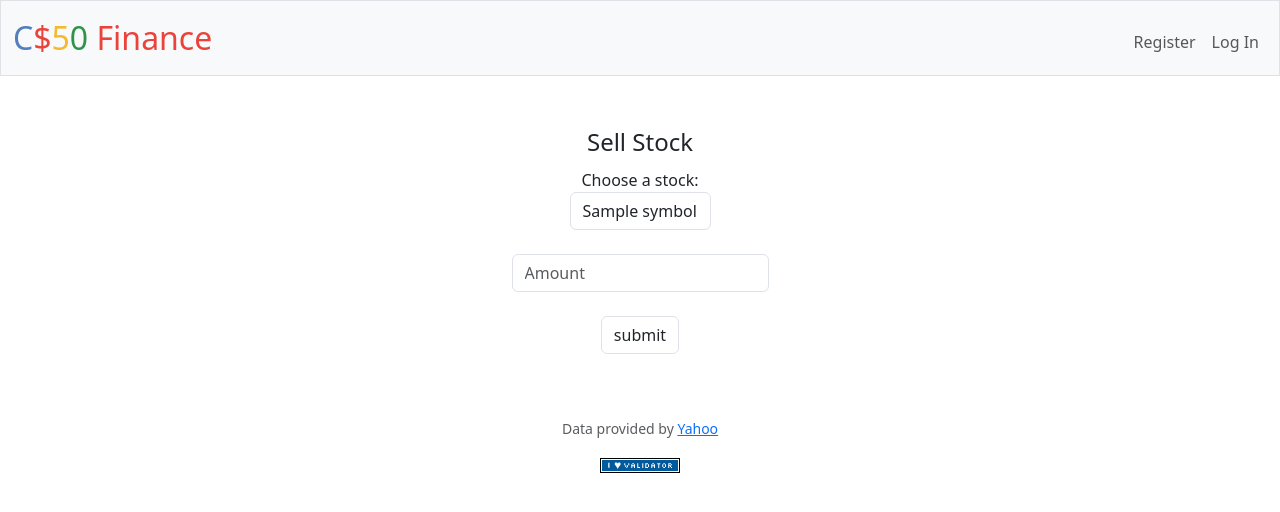
After one commit to Threeinone/cs50x, a Flask app: template finance/templates/sell.html in a window 1280 px wide. The commit adds this page. Shown: the top 512 px of the page. Run offline with Flask 3, Linux system fonts and the light colour scheme; the template is opened without the code that fills it: most values are stand-ins (such as "Sample title", 1, 10 or a date in 2020).

Commit message:
almost done
about to refactor db

```diff
--- a/finance/app.py
+++ b/finance/app.py
@@ -1,13 +1,13 @@
-# module boilerplate {{{
 import os
 
 import sqlite3
 from flask import Flask, flash, redirect, render_template, request, session
 from flask_session import Session
 from werkzeug.security import check_password_hash, generate_password_hash
+from datetime import datetime
+from pytz import timezone
 
 from helpers import apology, login_required, lookup, usd
-# }}}
 
 # Configure application
 app = Flask(__name__)
@@ -37,14 +37,72 @@ def after_request(response):
 @login_required
 def index():
     """Show portfolio of stocks"""
-    return apology("TODO")
+    user = cur.execute("SELECT username, cash FROM users WHERE id = ?"
+                       , (session["user_id"],)
+                       ).fetchone()
+
+    portfolio = cur.execute("SELECT symbol, amount, bought_price FROM stocks WHERE user_id = ?"
+                            , (session["user_id"],)
+                            ).fetchall()
+    stocks = []
+    for entry in portfolio:
+        stock = next((item for item in stocks if item["symbol"] == entry["symbol"]), None)
+        if stock:
+            stock["owned"] = stock["owned"] + entry["amount"]
+        else:
+            look = lookup(entry["symbol"])
+            stock = { 'symbol': entry["symbol"]
+                    , 'owned': entry["amount"]
+                    , 'price': look["price"] if look else None
+                    }
+            stock["greater"] = (stock["price"] > entry["bought_price"])
+            stocks.append(stock)
+
+    return render_template("index.html", user=user, stocks=stocks)
 
 
 @app.route("/buy", methods=["GET", "POST"])
 @login_required
 def buy():
     """Buy shares of stock"""
-    return apology("TODO")
+    if request.method == "POST":
+        symbol = request.form["symbol"]
+        amount = int(request.form["amount"])
+        cash = cur.execute("SELECT cash FROM users WHERE id = ?",
+                           (session["user_id"],)).fetchone()["cash"]
+        price = lookup(symbol)["price"]
+        time = datetime.now(timezone('America/New_York')).timetuple()
+
+        if not (price or amount):
+            return apology("bad input", 403)
+        elif (cash < (price * amount)):
+            return apology("too poor", 403)
+
+        cur.execute("""
+                    update users
+                    set cash = ?
+                    where id = ?
+                    """, (cash - (price * amount), session["user_id"]))
+
+        cur.execute("""
+                    INSERT INTO
+                    stocks(user_id, symbol, bought_price, amount, year, month, day, hour, minute)
+                    VALUES (?, ?, ?, ?, ?, ?, ?, ?, ?)
+                    """, ( session["user_id"]
+                         , symbol
+                         , price
+                         , amount
+                         , time[0]
+                         , time[1]
+                         , time[2]
+                         , time[3]
+                         , time[4]
+                          )
+                       )
+        db.commit()
+        return redirect("/")
+    else:
+        return render_template("buy.html")
 
 
 @app.route("/history")
@@ -72,17 +130,22 @@ def login():
             return apology("must provide password", 403)
 
         # Query database for username
-        users = cur.execute("SELECT * FROM users WHERE username = ?"
-                            , (request.form['username'],)).fetchall()
+        users = cur.execute(  "SELECT * FROM users WHERE username = ?"
+                            , (request.form['username'],)
+                            ).fetchall()
 
         # Ensure username exists and password is correct
         if len(users) < 1:
             return apology("invalid username and/or password", 403)
-        else:
-            for user in users:
-                if check_password_hash( user["hash"], request.form.get("password") ):
-                    # Remember which user has logged in
-                    session["user_id"] = user["id"]
+
+        for user in users:
+            if check_password_hash( user["hash"], request.form.get("password") ):
+                # Remember which user has logged in
+                session["user_id"] = user["id"]
+
+        # none of the queried users match the password
+        if not session["user_id"]:
+            return apology("invalid username and/or password", 403)
 
         # Redirect user to home page
         return redirect("/")
@@ -127,9 +190,11 @@ def register():
         if username and password1:
             if password1 != password2:
                 return apology("passwords don't match", 403)
-            hash = generate_password_hash(password)
+            hash = generate_password_hash(password1)
             try:
-                cur.execute("INSERT INTO users(username, hash) VALUES (?, ?)", (username, hash))
+                cur.execute("INSERT INTO users(username, hash) VALUES (?, ?)"
+                            , (username, hash)
+                            )
             except:
                 return apology("username already exists", 403)
             db.commit()
@@ -145,4 +210,74 @@ def register():
 @login_required
 def sell():
     """Sell shares of stock"""
-    return apology("TODO")
+    if request.method == "POST":
+        ## getting form data
+        symbol = request.form["symbol"]
+        sale_amount = int(request.form["amount"])
+        ## guard case
+        if not (sale_amount and symbol):
+            return apology("bad submission", 403)
+        if sale_amount < 1:
+            return apology("doesn't work like that", 403)
+
+        ## checking db
+        fetched = cur.execute("SELECT id, symbol, amount FROM stocks WHERE symbol = ? AND user_id = ?"
+                              , (symbol, session["user_id"])
+                              ).fetchall()
+        if not fetched:
+            return apology("couldn't find stock", 403)
+
+        ## setting up for loop
+        asking_price = lookup(symbol)["price"]
+        user_cash = cur.execute("select cash from users where id = ?", (session["user_id"],)
+                                ).fetchone()["cash"]
+        balance = 0
+        for entry in fetched:
+            entry_amount = entry["amount"]
+            entry_id = entry["id"]
+            ## trying to sell more than held in single entry
+            ## delete one entry; it's been consumed
+            if entry_amount < sale_amount:
+                sale_amount = sale_amount - entry_amount
+                balance = asking_price * entry_amount
+                cur.execute("DELETE FROM stocks WHERE id = ?", (entry_id,))
+                cur.execute("UPDATE users SET cash = ? WHERE id = ?",
+                            ( user_cash + balance
+                            , session["user_id"]
+                            )
+                           )
+                db.commit()
+            ## trying to sell <= entry amount
+            ## subtract amount from entry, and then we're done
+            ## update cash with balance
+            else:
+                difference = entry_amount - sale_amount
+                balance = asking_price * difference
+                cur.execute("UPDATE stocks SET amount = ? WHERE id = ? AND user_id = ?",
+                            ( difference
+                            , entry_id
+                            , session["user_id"]
+                            )
+                           )
+                cur.execute("UPDATE users SET cash = ? WHERE id = ?",
+                            ( user_cash + balance
+                            , session["user_id"]
+                            )
+                           )
+                db.commit()
+                break
+        return redirect("/")
+
+    else:
+        ## pull symbols out of stocks record
+        ## kinda dodgy, but oh well
+        fetched = cur.execute("SELECT symbol FROM stocks WHERE user_id = ?"
+                              , (session["user_id"],)
+                              ).fetchall()
+        symbols = []
+        for entry in fetched:
+            if entry["symbol"] in symbols:
+                pass
+            else:
+                symbols.append(entry["symbol"])
+        return render_template("sell.html", symbols=symbols)
--- /dev/null
+++ b/finance/templates/sell.html
@@ -0,0 +1,23 @@
+{% extends "layout.html" %}
+
+{% block title %} Sell {% endblock %}
+
+{% block main %}
+<div class="section mb-3 col-auto">
+  <form action="/sell" method="post">
+    <fieldset>
+      <legend>Sell Stock</legend>
+      <label for="symbol">Choose a stock:</label>
+      <select class="form-control mx-auto w-auto" name="symbol" id="symbol" required>
+        {% for symbol in symbols %}
+        <option value="{{ symbol }}">{{ symbol }}</option>
+        {% endfor %}
+      </select>
+      <br>
+      <input class="form-control mx-auto w-auto" type="number" name="amount" id="amount" placeholder="Amount">
+      <br>
+      <input class="form-control mx-auto w-auto" type="submit" value="submit">
+    </fieldset>
+  </form>
+</div>
+{% endblock %}
```
Also changed, not shown: finance/templates/buy.html (added, +28 -0 lines), finance/templates/index.html (added, +41 -0 lines), finance/templates/quote.html (+8 -1 lines), finance/finance.db, 1 other file.
